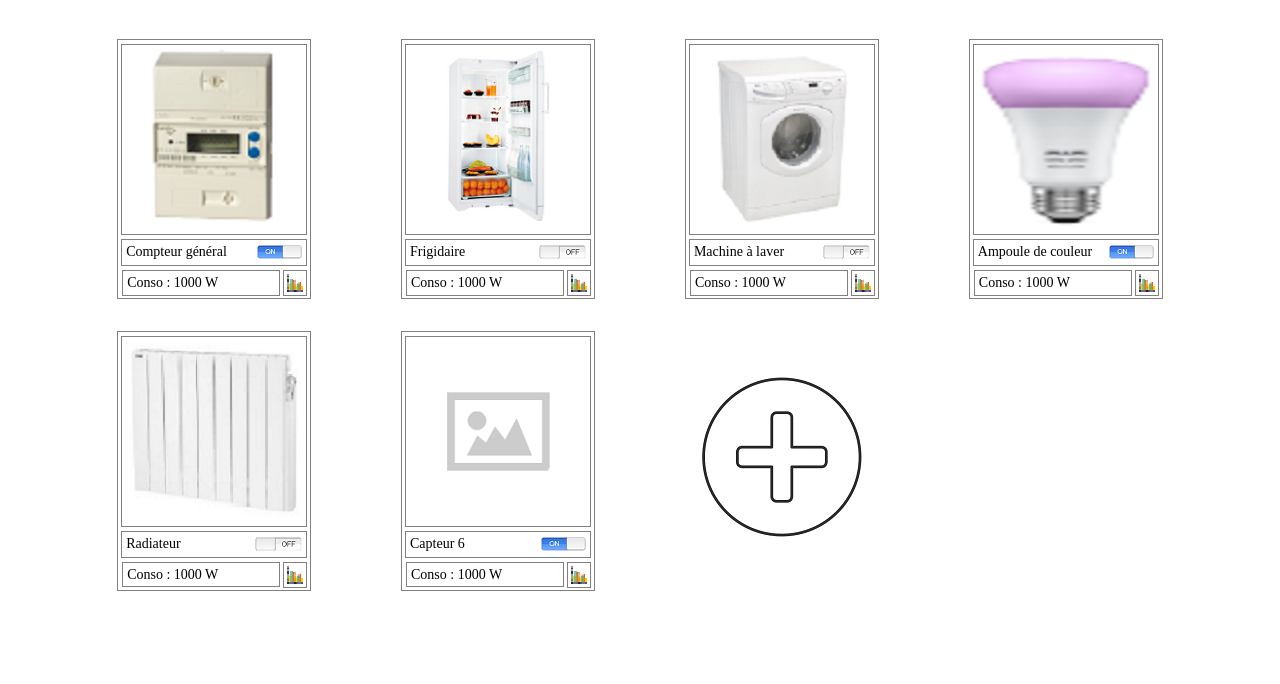
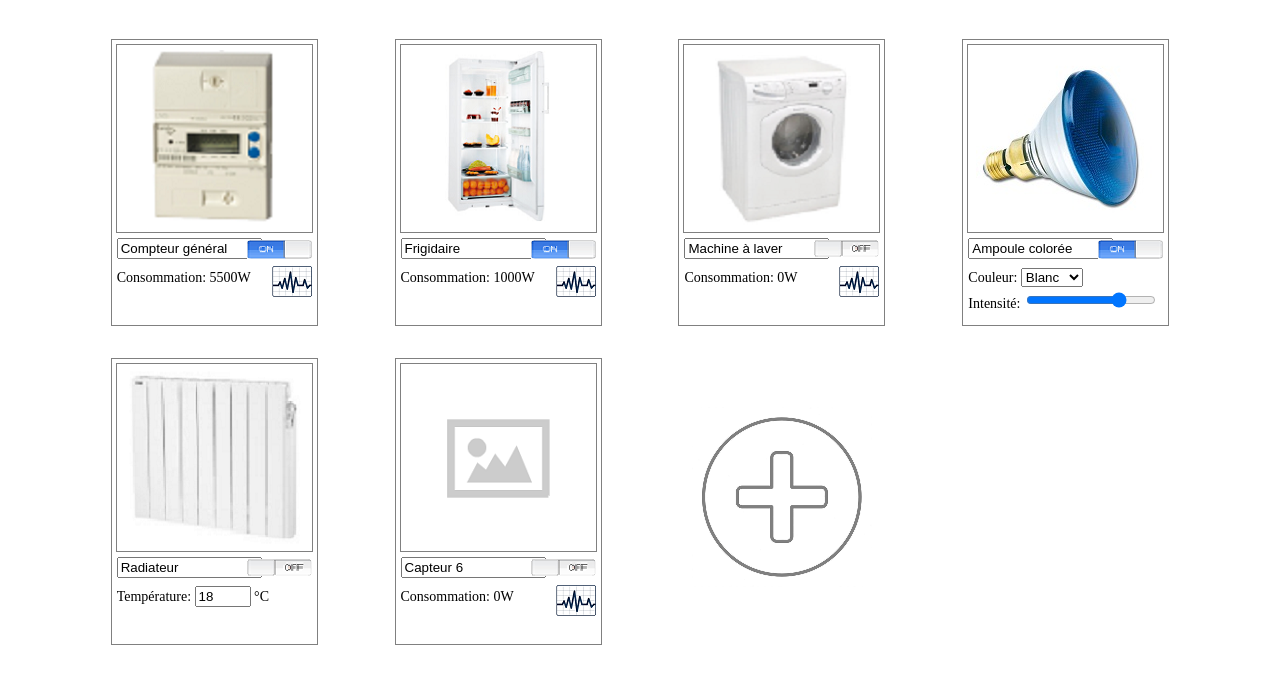
Before and after one commit to ogaland/D314-Projet, a PHP site: page / in a window 1280 px wide. Shown: the top 684 px of the page. Run offline with PHP 8.4, Linux system fonts and the light colour scheme.

Commit message:
interface statique
nouveaux champs pour chaque capteur

```diff
--- a/web/design.css
+++ b/web/design.css
@@ -24,16 +24,16 @@ td{
 }
 
 #capteur{
-    width: 192px;
-    height: 258px;
+    width: 205px;
+    height: 285px;
     margin: auto;
     border: 1px solid grey;
 }
 
 #photo{
     text-align:center;
-    width: 184px;
-    height: 184px;
+    width: 195px;
+    height: 182px;
     margin: auto;
     padding-top: 5px;
     margin-top: 4px;
@@ -41,53 +41,46 @@ td{
 }
 
 #cadre_milieu{
-    width: 184px;
+    width: 195px;
     margin: auto;
     margin-top: 4px;
     height: 25px;
-    border: 1px solid grey;
 }
 
 #nom_capteur{
-    width: 120px;
+    width: 125px;
     float: left;
     height: auto;
-    padding-left: 4px;
 }
 
 #on-off{
-    width: 52px;
+    width: 65px;
     float: right;
-    padding-right: 4px;
     padding-top: 3px;
-    height: auto;
+    height: 20px;
     text-align: right;
 }
 
 #cadre_bas{
-    width: 184px;
+    width: 195px;
     margin: auto;
     margin-top: 4px;
     height: 25px;
 }
 
 #conso{
-    width: 152px;
+    width: 150px;
     float: left;
-    height: auto;
-    padding-left: 4px;
-    border: 1px solid grey;
+    height: 50px;
+    padding-top: -10px;
 }
 
 #stat{
-    width: 20px;
+    width: 38px;
     float: right;
     padding-right: 2px;
-    padding-top: 2px;
-    margin-right: -1px;
-    height: 22px;
+    height: 45px;
     text-align: right;
-    border: 1px solid grey;
 }
 
 #add{
@@ -96,3 +89,14 @@ td{
     margin: auto;
     text-align: center;
 }
+
+#propriete_autre{
+    width: 200px;
+    float: left;
+    height: 50px;
+    padding-top: -10px;
+}
+
+.slider{
+    width:130px;
+}
--- a/web/index.html
+++ b/web/index.html
@@ -16,13 +16,14 @@ and open the template in the editor.
             <tr><td><br/></td></tr>
             <tr>
                 <td>
+                    <form>
                         <div id="capteur">
                             <div id ="photo">
                                 <img src="img/compteur.png" />
                             </div>
                             <div id ="cadre_milieu">
                                 <div id="nom_capteur">
-                                Compteur général
+                                    <input type=text name=nom_capteur value="Compteur général" size=15 maxlength=20/><br/>
                                 </div>
                                 <div id="on-off">
                                     <img src="img/ON.png" />
@@ -30,13 +31,14 @@ and open the template in the editor.
                             </div>
                             <div id ="cadre_bas">
                                 <div id="conso">
-                                Conso : 1000 W
+                                    Consommation: 5500W
                                 </div>
                                 <div id="stat">
                                     <img src="img/stat.png" />
                                 </div>
                             </div>
                         </div>
+                    </form>
                 </td>
                 <td>
                     <div id="capteur">
@@ -45,15 +47,15 @@ and open the template in the editor.
                         </div>
                         <div id ="cadre_milieu">
                             <div id="nom_capteur">
-                                Frigidaire
+                                    <input type=text name=nom_capteur value="Frigidaire" size=15 maxlength=20/><br/>
                             </div>
                             <div id="on-off">
-                                <img src="img/OFF.png" />
+                                <img src="img/ON.png" />
                             </div>
                         </div>
                         <div id ="cadre_bas">
                             <div id="conso">
-                                Conso : 1000 W
+                                Consommation: 1000W
                             </div>
                             <div id="stat">
                                 <img src="img/stat.png" />
@@ -68,7 +70,7 @@ and open the template in the editor.
                         </div>
                         <div id ="cadre_milieu">
                             <div id="nom_capteur">
-                                Machine à laver
+                                    <input type=text name=nom_capteur value="Machine à laver" size=15 maxlength=20/><br/>
                             </div>
                             <div id="on-off">
                                 <img src="img/OFF.png" />
@@ -76,7 +78,7 @@ and open the template in the editor.
                         </div>
                         <div id ="cadre_bas">
                             <div id="conso">
-                                Conso : 1000 W
+                                Consommation: 0W
                             </div>
                             <div id="stat">
                                 <img src="img/stat.png" />
@@ -87,22 +89,31 @@ and open the template in the editor.
                 <td>
                     <div id="capteur">
                         <div id ="photo">
-                            <img src="img/ampoule.png" />
+                            <img src="img/ampoule_couleur.jpg" />
                         </div>
                         <div id ="cadre_milieu">
                             <div id="nom_capteur">
-                                Ampoule de couleur
+                                    <input type=text name=nom_capteur value="Ampoule colorée" size=15 maxlength=20/><br/>
                             </div>
                             <div id="on-off">
                                 <img src="img/ON.png" />
                             </div>
                         </div>
                         <div id ="cadre_bas">
-                            <div id="conso">
-                                Conso : 1000 W
-                            </div>
-                            <div id="stat">
-                                <img src="img/stat.png" />
+                            <div id="propriete_autre">
+                                <form method="post" action="traitement.php">
+                                        <label for="couleur">Couleur: </label>
+                                        <select name="couleur" id="couleur">
+                                            <option value="blanc">Blanc</option>
+                                            <option value="bleu">Bleu</option>
+                                            <option value="rouge">Rouge</option>
+                                            <option value="vert">Vert</option>
+                                            <option value="vert">Violet</option>
+                                        </select>
+                                        <br/>
+                                        <label for="couleur">Intensité: </label>
+                                        <input type="range" value="4" max="5" min="1" step="1" class="slider"/>
+                                 </form>
                             </div>
                         </div>
                     </div>
@@ -117,18 +128,18 @@ and open the template in the editor.
                         </div>
                         <div id ="cadre_milieu">
                             <div id="nom_capteur">
-                                Radiateur
+                                    <input type=text name=nom_capteur value="Radiateur" size=15 maxlength=20/><br/>
                             </div>
                             <div id="on-off">
                                 <img src="img/OFF.png" />
                             </div>
                         </div>
                         <div id ="cadre_bas">
-                            <div id="conso">
-                                Conso : 1000 W
-                            </div>
-                            <div id="stat">
-                                <img src="img/stat.png" />
+                            <div id="propriete_autre">
+                                <form method="post" action="traitement.php">
+                                    <label for="temperature">Température: </label>
+                                    <input type="number" value="18" min="16" max="28" step="1" size="2"/> °C
+                                </form>
                             </div>
                         </div>
                     </div>
@@ -140,15 +151,15 @@ and open the template in the editor.
                         </div>
                         <div id ="cadre_milieu">
                             <div id="nom_capteur">
-                                Capteur 6
+                                    <input type=text name=nom_capteur value="Capteur 6" size=15 maxlength=20/><br/>
                             </div>
                             <div id="on-off">
-                                <img src="img/ON.png" />
+                                <img src="img/OFF.png" />
                             </div>
                         </div>
                         <div id ="cadre_bas">
                             <div id="conso">
-                                Conso : 1000 W
+                                Consommation: 0W
                             </div>
                             <div id="stat">
                                 <img src="img/stat.png" />
```
Also changed, not shown: web/img/OFF.png, web/img/ON.png, web/img/add.png, web/img/stat.png. Lines whose indentation alone changed are shown as unchanged.
